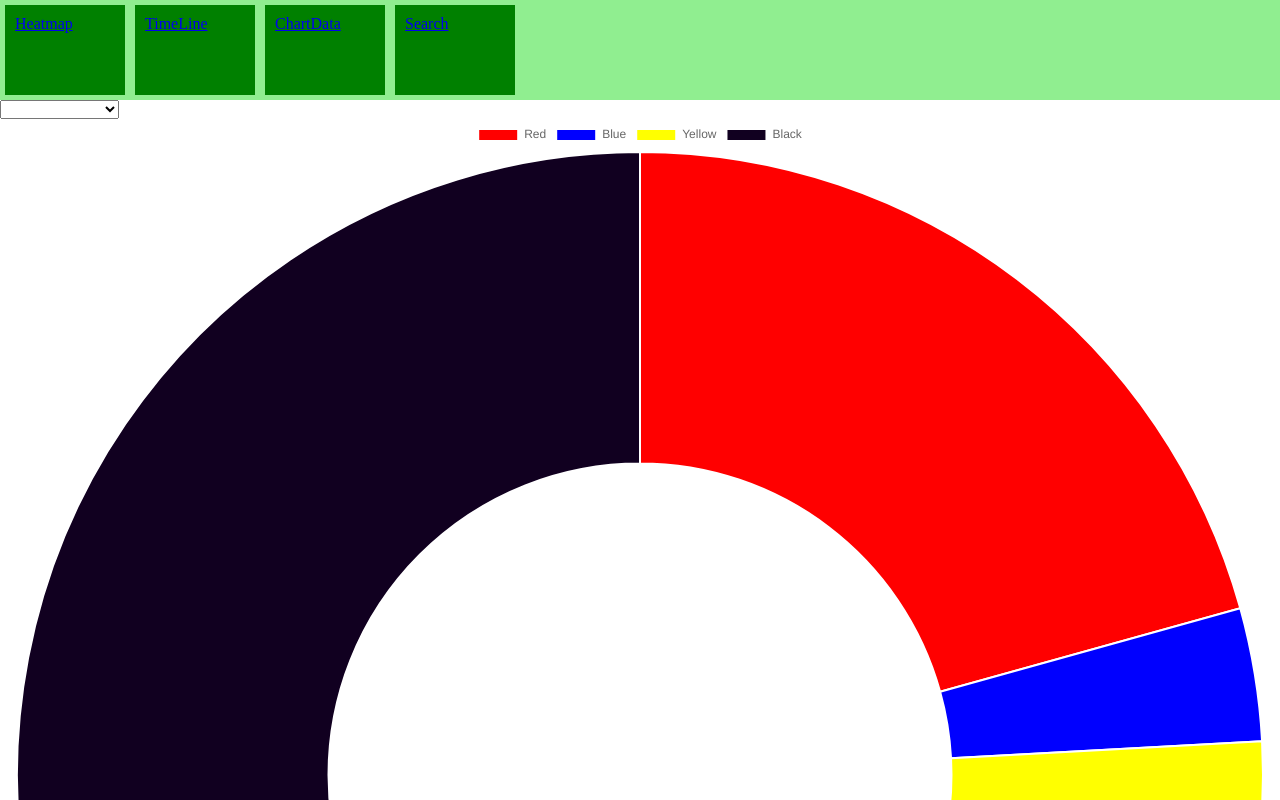
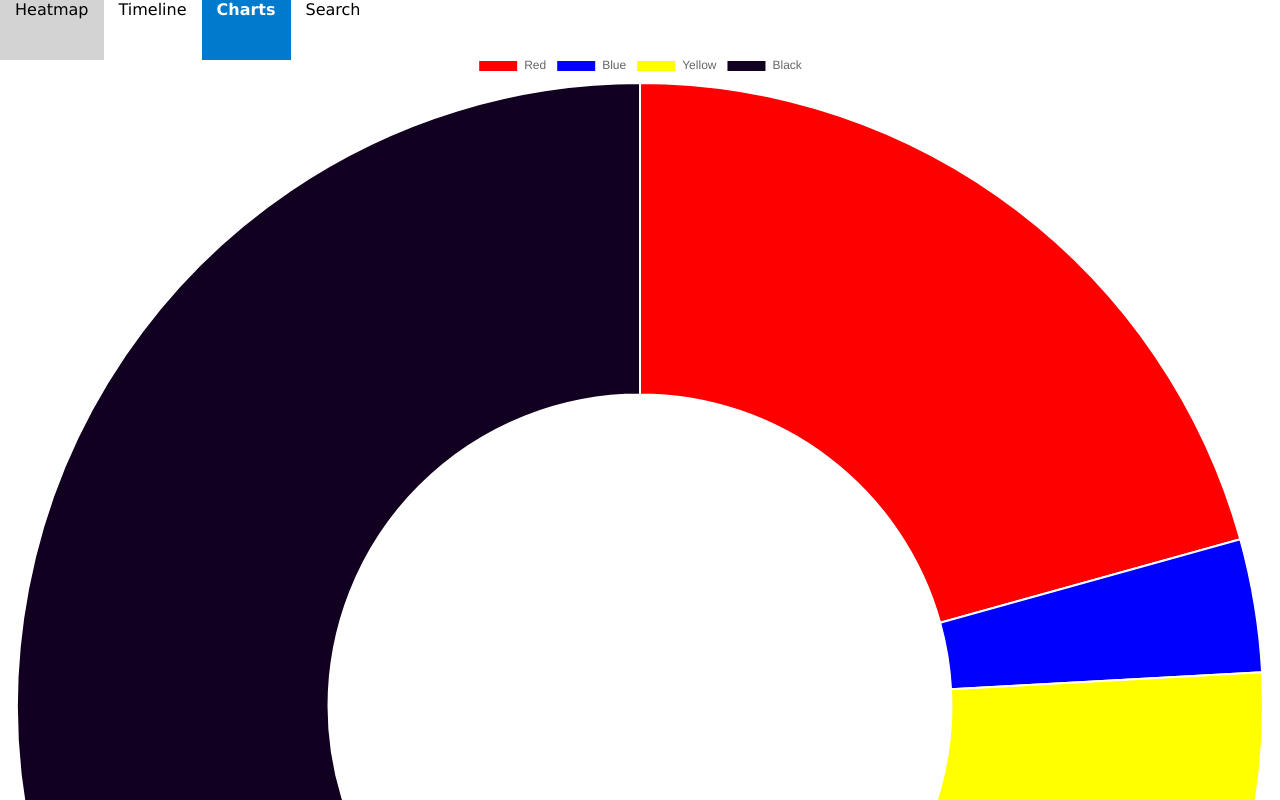
Before and after one commit to staten-island-tech/vue-open-data-project-egggggggggggggggggggggg, a Vue app in the folder proj/: page /chartdata in a window 1280 px wide. Shown: the top 800 px of the page. Built offline with nearby package versions, Linux system fonts and the light colour scheme; no server answers.

Commit message:
do something with ses/local storage

```diff
--- a/proj/src/App.vue
+++ b/proj/src/App.vue
@@ -13,8 +13,16 @@
   import { onMounted, ref, reactive } from 'vue';
   import { delay, HSLtoRGB, uniqueColors, RGBtoHex, queryDBLink } from './utils.js'
   import OptionsMenu from './components/OptionsMenu.vue';
-
-
+  import { getData,commonData } from './dataProcess.js';
+  async function test()
+  {
+    await getData();
+    sessionStorage.setItem("data",JSON.stringify(commonData));
+    let data =  sessionStorage.getItem("data");
+    console.log(JSON.parse(data),"data here")
+    console.log("s")
+  }
+  test();
 
 </script>
 
--- a/proj/src/components/OptionsMenu.vue
+++ b/proj/src/components/OptionsMenu.vue
@@ -1,42 +1,65 @@
 <template>
-    <nav class="optionsBar">
-      <div class="navOpt" @click="$emit(`heatmap`,commonData)">
-        <router-link to="/heatmap">Heatmap</router-link>
-      </div>
-      <div class="navOpt" @click="$emit(`timeline`,commonData)">
-        <router-link to="/timeline">TimeLine</router-link>
-      </div>
-      <div class="navOpt" @click="$emit(`chartData`, commonData)">
-        <router-link to="/chartdata">ChartData</router-link>
-      </div>
-      <div class="navOpt" @click="$emit(`chartData`, commonData)">
-        <router-link to="/search">Search</router-link>
-      </div>
-    </nav>
+  <nav class="optionsBar">
+    <router-link
+      to="/heatmap"
+      class="navOpt"
+      :class="{ active: $route.path === '/heatmap' }"
+      >
+      Heatmap
+    </router-link>
+
+    <router-link
+      to="/timeline"
+      class="navOpt"
+      :class="{ active: $route.path === '/timeline' }"
+      >
+      Timeline
+    </router-link>
+
+    <router-link
+      to="/chartdata"
+      class="navOpt"
+      :class="{ active: $route.path === '/chartdata' }"
+      >
+      Charts
+    </router-link>
+
+    <router-link
+      to="/search"
+      class="navOpt"
+      :class="{ active: $route.path === '/search' }"
+      >
+      Search
+    </router-link>
+  </nav>
 </template>
 
-<script setup>
-//for opt menu create 3 divs for each of th enav buttons. use those to directly redirect to the site neeed.
-</script>
+<style scoped>
+.optionsBar {
+  display: flex;
+  width:100px;
+  height:50px;
+  align-items: center;
+  text-align: center;
 
-<style scoped>
-    .optionsBar
-    {
-        width:100%;
-        height:100px;
-        background:lightgreen;
-        display:flex;
-    }
-    .navOpt
-    {
-        width:100px;
-        padding:10px;
-        flex-direction: row;
-        border: black;
-        background-color: green;
-        margin: 5px;
-        align-items: center;
-    }
+}
 
+.navOpt {
+  padding: 10px 15px;
+  text-decoration: none;
+  color: black;
+  height:100%;
+  transition: background 0.3s;
+  font-family:'Lucida Sans', 'Lucida Sans Regular', 'Lucida Grande', 'Lucida Sans Unicode', Geneva, Verdana, sans-serif;
+}
 
+.navOpt:hover {
+  background: lightgray;
+}
+
+.navOpt.active {
+  background: #007ACC;
+  color: white;
+  font-weight: bold;
+}
 </style>
--- a/proj/src/dataProcess.js
+++ b/proj/src/dataProcess.js
@@ -20,6 +20,8 @@ const commonData =  {
     "ky_cd":{},
     "ofns_desc":{},
     "law_code":{},
+    "latitude":{},
+    "longitude":{},
   }//data to check
   function parseCrimes(pd_desc)
   {
@@ -54,7 +56,6 @@ const commonData =  {
     if(dataKey=="arrest_date")
     {
       dataVal = dataVal.split('T')[0].split('-');
-      console.log(dataVal)
       const year = `Year: ${dataVal[0]}`;
       const month =  `Month: ${dataVal[1]}`;
       const day =  `Day: ${dataVal[2]}`;
@@ -80,10 +81,11 @@ const commonData =  {
     console.log(dbLength)
     const newLink = queryDBLink(
       {
-        limit:100,
+        limit:dbLength,
       }
     )
     const newData =  await fetchData(newLink);
+    console.log("Took", performance.now()-start,"ms to fetch Data")
     newData.forEach(item=>
       {
         for(const [key,value] of Object.entries(item))
@@ -92,14 +94,14 @@ const commonData =  {
         }
       }
     )
-    console.log(`Took : ${Math.floor(performance.now()-start)}`);
+    console.log(`Took : ${Math.floor(performance.now()-start)} ms to process data`);
     console.log(commonData,offenses)
   }
+  //based on user selected category either use the initially loaded data whichj is slow to fetch or use $select to speed up calls to tyhe
   async function test()
   {
     await getData();
-    changeData("arrest_boro");
-    if(!loadDoughnut){return}
+  }
+  test();
 
-    testKey.value+=1;
-  }
+export { commonData, getData }
--- a/proj/src/views/ChartData.vue
+++ b/proj/src/views/ChartData.vue
@@ -1,10 +1,70 @@
 <template>
-    <ProcessData></ProcessData>
+    <Doughnut :options="chartOptions" :data="chartData" :key="regenerate"></Doughnut>
 </template>
 
 <script setup>
-    import ProcessData from '@/components/ProcessData.vue';
+    import { onMounted, ref, reactive } from 'vue';
+    import { Doughnut } from 'vue-chartjs';
+    import { uniqueColors } from '@/utils';
+    import { Chart as ChartJS, Title, Tooltip, Legend, ArcElement, CategoryScale, LinearScale } from 'chart.js';
+    ChartJS.register(Title, Tooltip, Legend, ArcElement, CategoryScale, LinearScale);
+    const regenerate = ref(0);
+    const offenses = {}
+    const commonData =  JSON.parse(sessionStorage.getItem("data"));
+    const chartData = reactive({
+    labels: ['Red', 'Blue', 'Yellow','Black'],
+    datasets: [
+      {
+        label: 'My Dataset',
+        data: [300, 50, 100, 1000],
+        backgroundColor: ['#FF0000', '#0000FF', '#FFFF00', '#110020'],
+        hoverOffset: 4,
+        borderColor: 'rgba(255,255,255,255)'
+      },
+    ],
+    });
+    const chartOptions = reactive({
+        responsive: true,
+        plugins: {
+        legend: {
+            position: 'top',
+        },
+        tooltip: {
+            callbacks: {
+            label: function (tooltipItem) {
+                return `${tooltipItem.label}: ${tooltipItem.raw}`;
+            },
+            },
+        },
+        },
+    });
+    function changeData(dType)
+    {
+        //implement some sort of data changing thingie majingie here based on data type
+        if(dType=="arrest_date")
+        {
 
+        }
+        else if(dType=="")
+        {
+
+        }
+        const data = Object.values(commonData[dType]);
+        const labels = Object.keys(commonData[dType]);
+        chartData.datasets[0].data = data;
+        chartData.labels = labels;
+        chartData.datasets[0].backgroundColor = uniqueColors(data.length);
+    }
+    async function test()
+    {
+        changeData("perp_sex");
+        console.log(commonData)
+        regenerate.value+=1;
+    }
+    onMounted(()=>
+    {
+        test();
+    })
 
 </script>
 
--- a/proj/src/views/TimeLine.vue
+++ b/proj/src/views/TimeLine.vue
@@ -5,6 +5,8 @@
 <script setup>
     import { Chart as ChartJS, CategoryScale, LinearScale, PointElement, LineElement, Title, Tooltip, Legend } from 'chart.js';
     import { Line } from 'vue-chartjs'; ChartJS.register(CategoryScale, LinearScale, PointElement, LineElement, Title, Tooltip, Legend);
+    import { commonData } from '../dataProcess.js'
+    import { onMounted } from 'vue'
     const lineChartData =
     {
         labels: ['January', 'February', 'March', 'April', 'May', 'June', 'July'],
@@ -20,7 +22,12 @@
         responsive: true,
         maintainAspectRatio: true
     }
-
+    console.log("common data", commonData)
+    onMounted(()=>
+    {
+        console.log("skibid toilet")
+    }
+    )
 
 </script>
 
```
